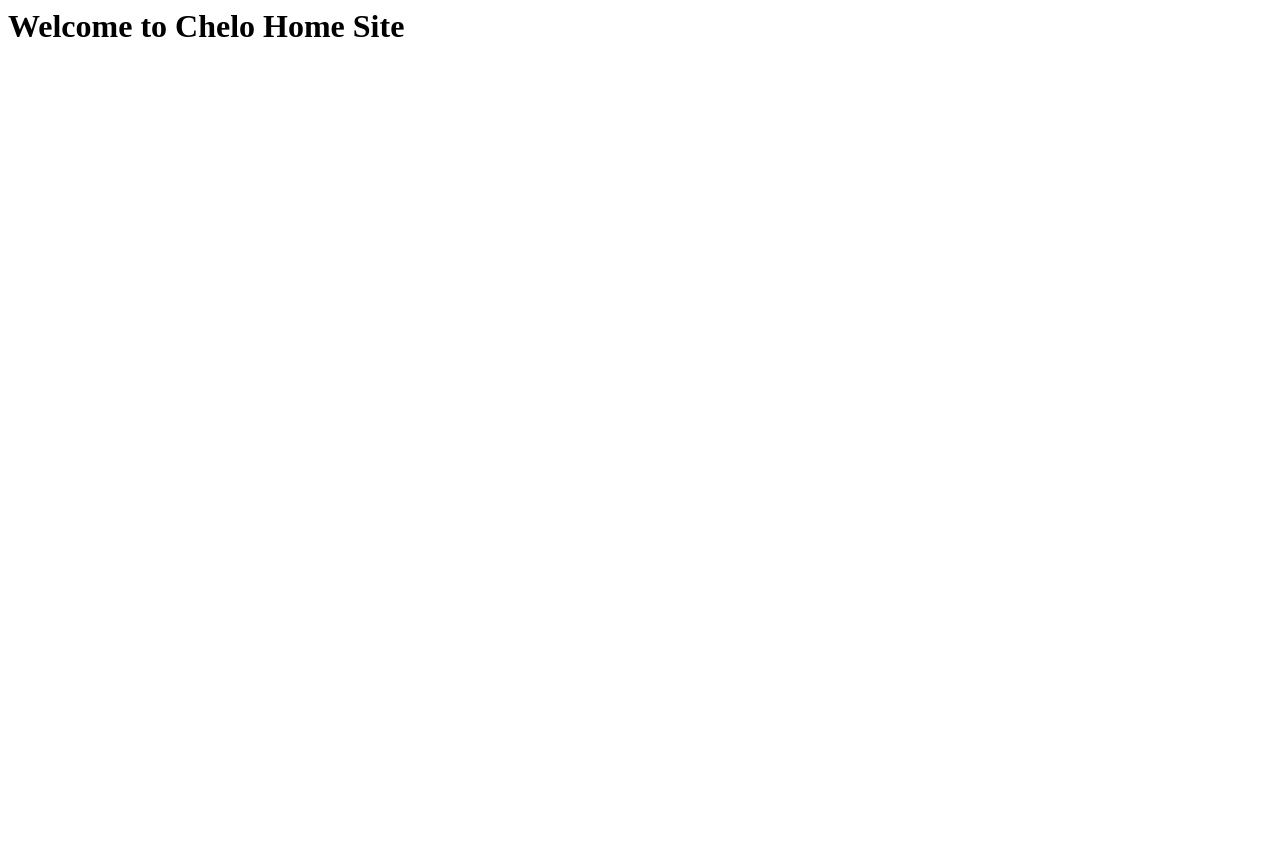
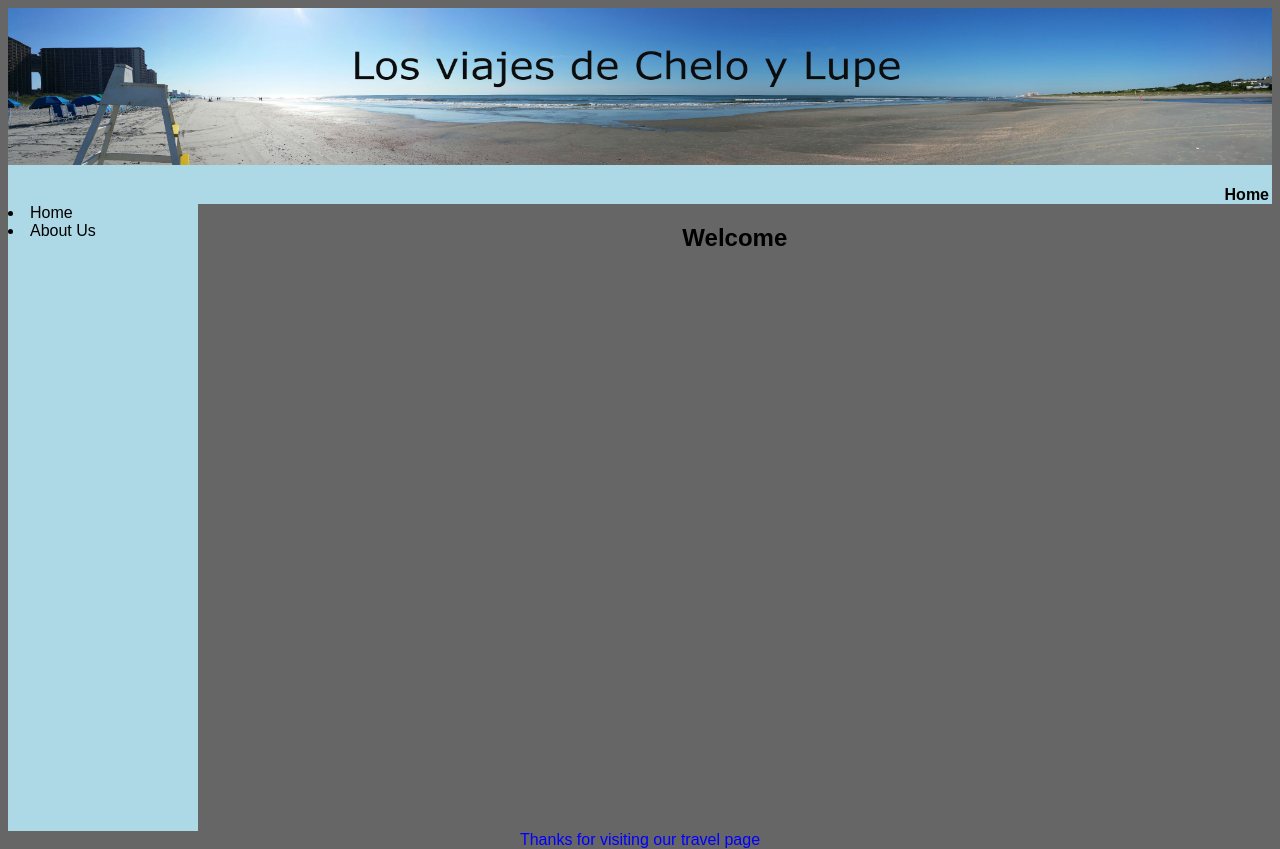
Before and after one commit to elchelun/chelowebsite, a plain HTML site: page index.html in a window 1280 px wide. Before the commit the page ends 800 px from the top, so only its background shows below. Drawn offline with Linux system fonts and the light colour scheme.

Commit message:
Adding layout

```diff
--- a/index.html
+++ b/index.html
@@ -1,10 +1,25 @@
 <html>
     <head>
         <meta charset="utf-8"/>
-        <title>Welcome to Chelo Home Site</title>
-
+        <title>Welcome to CheloTour Site</title>
+        <link rel="stylesheet" href="layout.css" />
     </head>
     <body>
-        <h1>Welcome to Chelo Home Site</h1>
+        <div id="pageWrapper">
+            <header>
+                <img id="head_img" src="Images/Header.jpg" height="80%" width="100%">
+                <h4>Home</h4>
+            </header>
+            <section>
+                <h1>Welcome</h1>
+            </section>
+            <nav>
+                <li><a>Home</a></li>
+                <li><a>About Us</a></li>
+            </nav>
+            <footer>
+                <p>Thanks for visiting our travel page</p>
+            </footer>
+        </div>
     </body>
 </html>
--- /dev/null
+++ b/layout.css
@@ -0,0 +1,42 @@
+body {
+    background-color: #666666;
+    font-family: Arial, Helvetica, sans-serif;
+    color: black;
+}
+#pageWraper{
+    width: 100%;
+    height: 100%;
+}
+header {
+    width: 100%;
+    height: 25%;
+    text-align: right;
+    background-color: lightblue;
+}
+
+header h4 {
+    margin-bottom: 3px;
+    margin-right: 3px;
+}
+
+nav{
+    float: left;
+    width: 15%;
+    height: 80%;
+    background-color: lightblue;
+}
+
+section{
+    float: right;
+    text-align: center;
+    width: 85%;
+    height: 80%;
+    /*background-color: lightblue;*/
+}
+
+footer {
+    width: 100%;
+    height: 5%;
+    text-align: center;
+    color: blue;
+}
```
Also changed, not shown: Images/Header.jpg (added).
